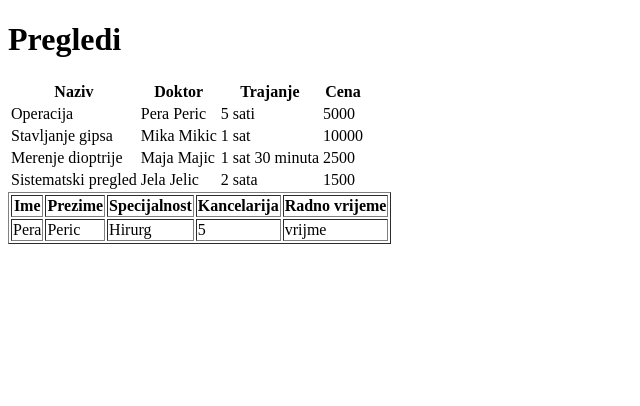
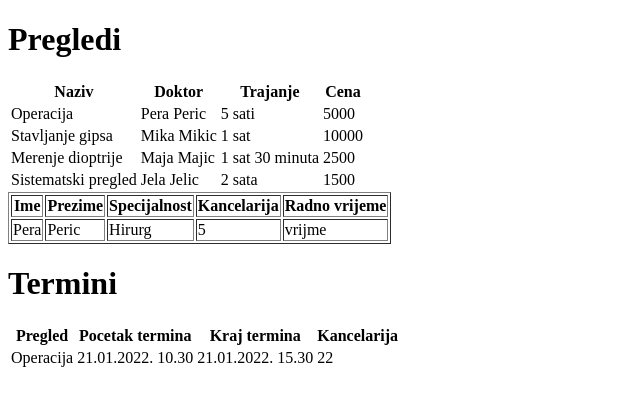
Before and after one commit to fed-ftn/fed-38-tim2, a plain HTML site: page index.html in a window 1280 px wide. Shown: the whole page, without its empty margins (0-640 px from the left). Drawn offline with Linux system fonts and the light colour scheme.

Commit message:
Treca tabela

```diff
--- a/index.html
+++ b/index.html
@@ -57,5 +57,21 @@
             <td>vrijme</td>
         </tr>
     </table>
-  </body>
+
+    <h1>Termini</h1>
+    <table>
+        <tr>
+            <th>Pregled</th>
+            <th>Pocetak termina</th>
+            <th>Kraj termina</th>
+            <th>Kancelarija</th>
+        </tr>
+        <tr>
+            <td>Operacija</td>
+            <td>21.01.2022. 10.30</td>
+            <td>21.01.2022. 15.30</td>
+            <td>22</td>
+        </tr>
+    </table>
+</body>
 </html>
```
